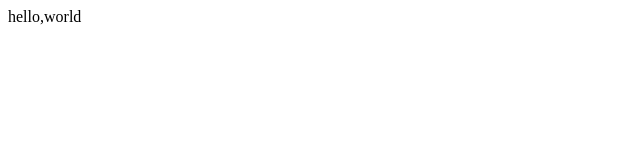
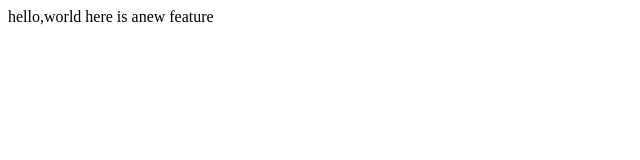
Before and after one commit to naremanmataa/lecture0, a plain HTML site: page index.html in a window 1280 px wide. Shown: the whole page, without its empty margins (0-640 px from the left). Drawn offline with Linux system fonts and the light colour scheme.

Commit message:
addeed anew line

```diff
--- a/index.html
+++ b/index.html
@@ -2,5 +2,7 @@
 <head>
     <title>test</title>
 </head>
-<body>hello,world</body>
+<body>hello,world
+    here is anew feature
+</body>
 </html>
```
